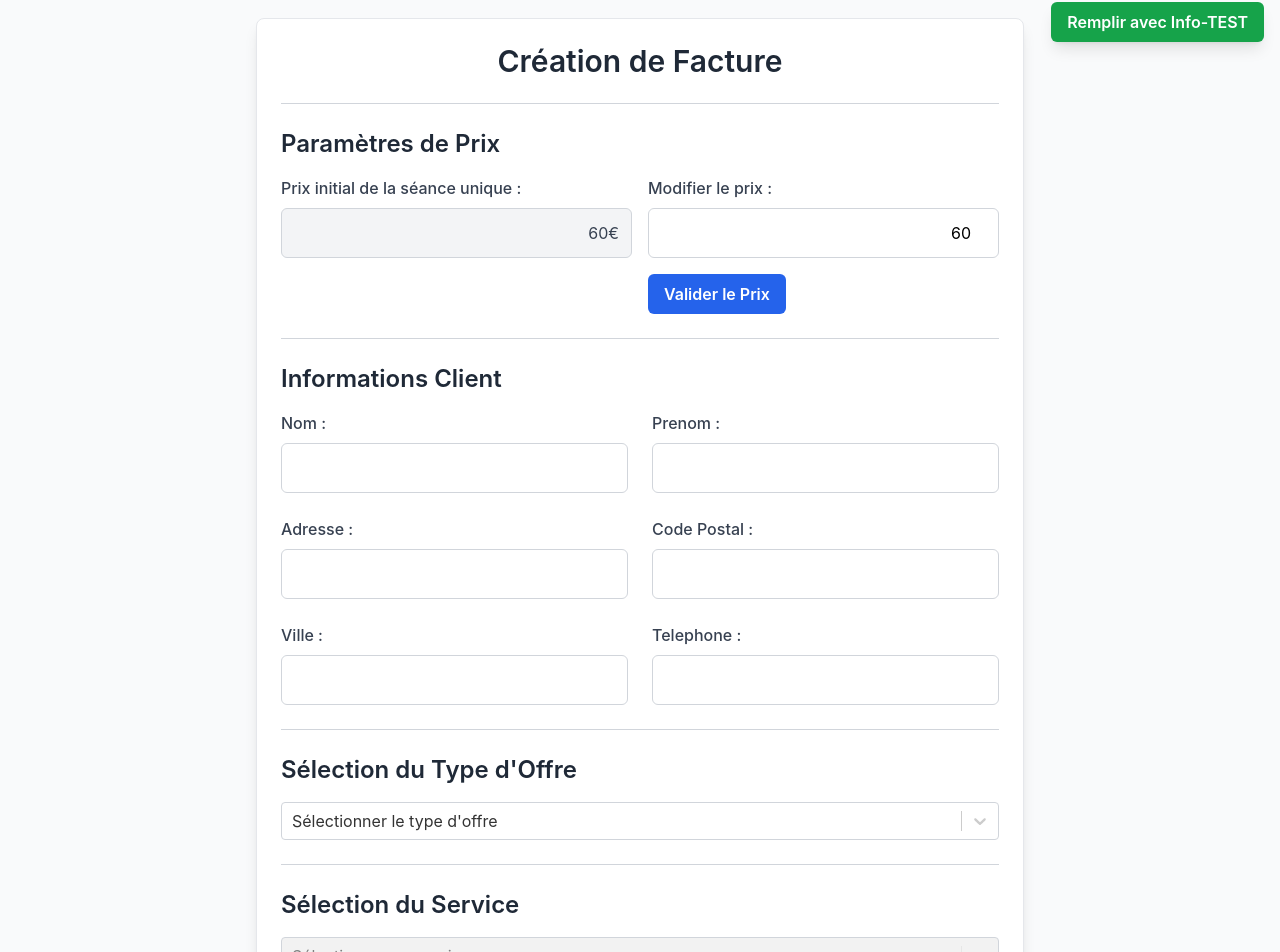
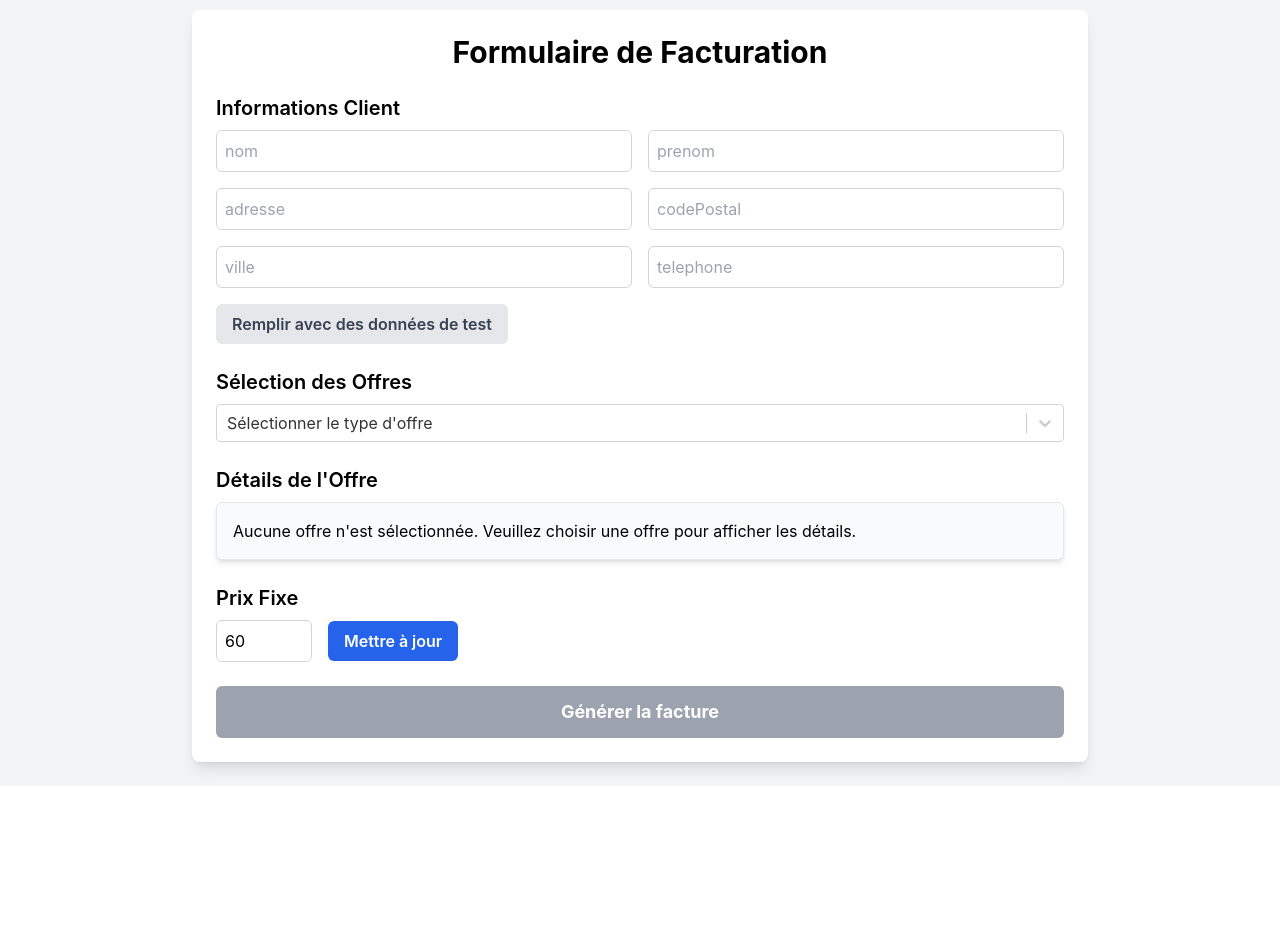
Before and after one commit to MSX-R/InvoiceLiveGeneratorPDF, a React (Create React App) app: page / in a window 1280 px wide. Shown: the part 14-966 px from the top of the page. After the commit the page ends 800 px from the top, so only its background shows below. Built offline with nearby package versions, Linux system fonts and the light colour scheme; what @react-pdf/renderer would draw is missing.

Commit message:
ajout d'un bouton remplir de donnes tests + ajout offre et retour details offre

```diff
--- a/src/Components/InvoiceForm2.js
+++ b/src/Components/InvoiceForm2.js
@@ -3,8 +3,6 @@ import { MdDelete } from "react-icons/md";
 import { Dialog } from "@headlessui/react";
 import Select from "react-select";
 import { IoMdInformationCircleOutline } from "react-icons/io";
-
-// Exemple d'informations de l'entreprise (en réalité, ce serait probablement chargé depuis un fichier JSON ou API)
 
 function InvoiceForm2({ onGenerateInvoice }) {
   const [prixFixe, setPrixFixe] = useState(60);
@@ -29,17 +27,22 @@ function InvoiceForm2({ onGenerateInvoice }) {
   const initialServices = [
     { id: 1, name: "Séance d'essai", quantity: 1, prix: 0, prixTotal: 0, type: "unit", percentage: 0 },
     { id: 2, name: "Séance unique", quantity: 1, prix: prixFixe, prixTotal: prixFixe, type: "unit", percentage: 0 },
-    // ! A REGLER SI Seance d'essai , la seance d'essai peut affecter le prix si a 0
     { id: 11, name: "Pack-5", quantity: 5, prix: prixFixe * 0.95, prixTotal: prixFixe * 0.95 * 5, type: "pack", percentage: 0.05 },
     { id: 12, name: "Pack-10", quantity: 10, prix: prixFixe * 0.9, prixTotal: prixFixe * 0.9 * 10, type: "pack", percentage: 0.1 },
     { id: 13, name: "Pack-20", quantity: 20, prix: prixFixe * 0.875, prixTotal: prixFixe * 0.875 * 20, type: "pack", percentage: 0.125 },
-
     { id: 21, name: "2 séances/semaine", quantity: 24, prix: prixFixe * 0.875, prixTotal: prixFixe * 0.875 * 24, type: "12weeks", percentage: 0.125 },
     { id: 22, name: "3 séances/semaine", quantity: 36, prix: prixFixe * 0.8, prixTotal: prixFixe * 0.8 * 36, type: "12weeks", percentage: 0.2 },
     { id: 23, name: "4 séances/semaine", quantity: 48, prix: prixFixe * 0.75, prixTotal: prixFixe * 0.75 * 48, type: "12weeks", percentage: 0.25 },
     { id: 24, name: "5 séances/semaine", quantity: 60, prix: prixFixe * 0.75, prixTotal: prixFixe * 0.75 * 60, type: "12weeks", percentage: 0.25 },
+    // Nouveaux tarifs type entraînement à la semaine
+    { id: 31, name: "1 séance/semaine", quantity: 1, prix: prixFixe, prixTotal: prixFixe * 1, type: "weeklyTraining", percentage: 0 },
+    { id: 32, name: "2 séances/semaine", quantity: 2, prix: prixFixe - 2.5, prixTotal: (prixFixe - 2.5) * 2, type: "weeklyTraining", percentage: 0 },
+    { id: 33, name: "3 séances/semaine", quantity: 3, prix: prixFixe - 5, prixTotal: (prixFixe - 5) * 3, type: "weeklyTraining", percentage: 0 },
+    { id: 34, name: "4 séances/semaine", quantity: 4, prix: prixFixe - 7.5, prixTotal: (prixFixe - 7.5) * 4, type: "weeklyTraining", percentage: 0 },
+    { id: 35, name: "5 séances/semaine", quantity: 5, prix: prixFixe - 10, prixTotal: (prixFixe - 10) * 5, type: "weeklyTraining", percentage: 0 },
   ];
 
+  // Calcule les nouveaux prix et prix totaux des services en fonction de `nouveauPrixFixe`
   // Calcule les nouveaux prix et prix totaux des services en fonction de `nouveauPrixFixe`
   useEffect(() => {
     const updatedServices = initialServices.map((service) => {
@@ -61,6 +64,12 @@ function InvoiceForm2({ onGenerateInvoice }) {
           prix: nouveauPrixFixe * (1 - service.percentage),
           prixTotal: nouveauPrixFixe * (1 - service.percentage) * service.quantity,
         };
+      } else if (service.type === "weeklyTraining") {
+        return {
+          ...service,
+          prix: nouveauPrixFixe * (1 - service.percentage), // Ajuste le prix selon `nouveauPrixFixe`
+          prixTotal: nouveauPrixFixe * (1 - service.percentage) * service.quantity, // Ajuste le prix total selon `nouveauPrixFixe`
+        };
       }
       return service;
     });
@@ -81,11 +90,10 @@ function InvoiceForm2({ onGenerateInvoice }) {
     { value: "unit", label: "OFFRE UNITAIRE" },
     { value: "pack", label: "OFFRE PACK" },
     { value: "12weeks", label: "OFFRE 12 SEMAINES" },
+    { value: "weeklyTraining", label: "ENTRAINEMENT À LA SEMAINE" }, // Ajout de l'option pour les entraînements à la semaine
   ];
 
-  const getServiceOptions = (type) => {
-    return initialServices.filter((service) => service.type === type);
-  };
+  const getServiceOptions = (type) => initialServices.filter((service) => service.type === type);
 
   const customStyles = {
     option: (provided, state) => ({
@@ -105,7 +113,11 @@ function InvoiceForm2({ onGenerateInvoice }) {
     setIsFormComplete(allFieldsFilled);
   }, [clientInfo, items]);
 
-  const handlePrixFixeChange = (event) => setNouveauPrixFixe(Number(event.target.value));
+  const handlePrixFixeChange = (event) => {
+    const value = event.target.value;
+    // Si la valeur est vide, mets à jour l'état avec une chaîne vide
+    setNouveauPrixFixe(value === "" ? "" : Number(value));
+  };
 
   const handlePrixFixeValidation = () => {
     if (nouveauPrixFixe > 0) {
@@ -143,168 +155,126 @@ function InvoiceForm2({ onGenerateInvoice }) {
     });
   };
 
-  const clearClientField = (key) => {
-    setClientInfo((prev) => ({ ...prev, [key]: "" }));
+  const clearClientField = (field) => {
+    setClientInfo((prev) => ({ ...prev, [field]: "" }));
   };
+
   const handleSubmit = (event) => {
     event.preventDefault();
-    setLoading(true);
-
-    // Simuler une opération de génération de facture
-    setTimeout(() => {
-      setLoading(false);
-      setShowModal(true);
-    }, 1000);
+    if (!isFormComplete) {
+      setFormError("Tous les champs doivent être remplis et un service doit être sélectionné.");
+      return;
+    }
+    setFormError("");
+    setShowModal(true);
   };
 
-  const confirmGeneration = () => {
+  const cancelGeneration = () => {
     setShowModal(false);
-    onGenerateInvoice(clientInfo, items);
   };
 
-  const cancelGeneration = () => setShowModal(false);
+  const confirmGeneration = async () => {
+    setLoading(true);
+    try {
+      await onGenerateInvoice(clientInfo, items);
+    } catch (error) {
+      console.error("Erreur lors de la génération de la facture:", error);
+    } finally {
+      setLoading(false);
+      setShowModal(false);
+    }
+  };
 
   return (
-    <div className="min-h-screen bg-gray-50 py-8 flex items-center justify-center">
-      <button type="button" onClick={fillDefaultClientInfo} className="fixed top-4 right-4 bg-green-600 text-white font-semibold py-2 px-4 rounded-md shadow-lg">
-        Remplir avec Info-TEST
-      </button>
-
-      <div className="max-w-3xl w-full bg-white rounded-lg shadow-lg p-6 border border-gray-200">
-        <h2 className="text-3xl font-semibold text-gray-800 mb-6 text-center">Création de Facture</h2>
-
-        <form onSubmit={handleSubmit} className="space-y-6">
-          <section className="border-t border-gray-300 pt-6">
-            <h3 className="text-2xl font-semibold text-gray-800 mb-4">Paramètres de Prix</h3>
-            <div className="flex flex-col md:flex-row md:space-x-4 mb-6">
-              <div className="flex-1 mb-4 md:mb-0">
-                <label className="text-gray-700 font-medium mb-2 block">Prix initial de la séance unique :</label>
-                <input type="text" value={`${prixFixe}€`} disabled className="bg-gray-100 text-gray-700 border border-gray-300 rounded-md p-3 w-full text-right" />
-              </div>
-              <div className="flex-1">
-                <label className="text-gray-700 font-medium mb-2 block">Modifier le prix :</label>
-                <input type="number" value={nouveauPrixFixe} onChange={handlePrixFixeChange} onKeyPress={handleKeyPress} className="border border-gray-300 rounded-md p-3 w-full text-right" />
-                {prixInputError && <p className="text-red-500 text-sm mt-2">Le prix doit être un nombre positif.</p>}
-                <button type="button" onClick={handlePrixFixeValidation} className="bg-blue-600 text-white font-semibold py-2 px-4 rounded-md mt-4">
-                  Valider le Prix
-                </button>
-              </div>
-            </div>
-          </section>
-
-          <section className="border-t border-gray-300 pt-6">
-            <h3 className="text-2xl font-semibold text-gray-800 mb-4">Informations Client</h3>
-            <div className="grid grid-cols-1 md:grid-cols-2 gap-6 mb-6">
-              {Object.keys(clientInfo).map((key) => (
-                <div key={key} className="relative">
-                  <label className="text-gray-700 font-medium mb-2 block capitalize">{key.replace(/([A-Z])/g, " $1").toLowerCase()} :</label>
-                  <input type="text" value={clientInfo[key]} onChange={(e) => handleChangeClientInfo(key, e.target.value)} className="border border-gray-300 rounded-md p-3 w-full" />
-                  {clientInfo[key] && (
-                    <button type="button" onClick={() => clearClientField(key)} className="absolute top-1 right-2 text-gray-500">
-                      <MdDelete />
-                    </button>
-                  )}
+    <div className="min-h-screen bg-gray-100 p-6">
+      <div className="max-w-4xl mx-auto bg-white p-6 rounded-lg shadow-lg">
+        <h1 className="text-3xl font-bold text-center mb-6">Formulaire de Facturation</h1>
+        <form onSubmit={handleSubmit}>
+          {/* Section Informations Client */}
+          <div className="mb-6">
+            <h2 className="text-xl font-semibold mb-2">Informations Client</h2>
+            <div className="grid grid-cols-1 md:grid-cols-2 gap-4">
+              {["nom", "prenom", "adresse", "codePostal", "ville", "telephone"].map((field) => (
+                <div key={field} className="relative">
+                  <input type="text" placeholder={field} value={clientInfo[field]} onChange={(e) => handleChangeClientInfo(field, e.target.value)} className="w-full p-2 border border-gray-300 rounded-md" required />
+                  {clientInfo[field] && <MdDelete className="absolute top-2 right-2 text-red-500 cursor-pointer" onClick={() => clearClientField(field)} />}
                 </div>
               ))}
             </div>
-          </section>
-
-          <section className="border-t border-gray-300 pt-6">
-            <h3 className="text-2xl font-semibold text-gray-800 mb-4">Sélection du Type d'Offre</h3>
-            <Select options={offerOptions} onChange={handleOfferChange} value={offerOptions.find((option) => option.value === selectedTypeOffre)} placeholder="Sélectionner le type d'offre" styles={customStyles} />
-          </section>
-
-          <section className="border-t border-gray-300 pt-6">
-            <h3 className="text-2xl font-semibold text-gray-800 mb-4">Sélection du Service</h3>
-            <div className="space-y-4">
-              <Select options={getServiceOptions(selectedTypeOffre).map((service) => ({ value: service.id, label: service.name }))} value={items[0].service ? { value: items[0].service.id, label: items[0].service.name } : null} onChange={(selectedOption) => handleItemChange(0, selectedOption)} placeholder="Sélectionner un service" isDisabled={!selectedTypeOffre} styles={customStyles} className="mb-4" />
-            </div>
-          </section>
-
-          <section className="border-t border-gray-300 pt-6">
-            <h3 className="text-2xl font-semibold text-gray-800 mb-4">Détails du Service Sélectionné</h3>
-            <div className="border border-gray-300 rounded-md p-4">
-              <h4 className="text-l text-gray-800 text-center">{items[0].service ? <span className="font-semibold text-xl">{items[0].service.name.toUpperCase()}</span> : "Aucun service sélectionné"}</h4>
-
-              {items[0].service && (
-                <>
-                  <hr className="border-gray-300 my-4" />
-
-                  <div className="flex justify-between mb-2">
-                    <p className="text-gray-700">Type d'offre:</p>
-                    <p className="text-gray-700 font-bold">{offerOptions.find((option) => option.value === selectedTypeOffre)?.label}</p>
-                  </div>
-                  <div className="flex justify-between mb-2">
-                    <p className="text-gray-700">Votre offre:</p>
-                    <p className="text-gray-700 font-bold">{items[0].service.name}</p>
-                  </div>
-                  <div className="flex justify-between mb-2">
-                    <p className="text-gray-700">Quantité:</p>
-                    <p className="text-gray-700 font-bold">
-                      {items[0].service.quantity} séance{items[0].service.quantity > 1 ? "s" : ""}
-                    </p>
-                  </div>
-                  <div className="flex justify-between mb-2">
-                    <p className="text-gray-700">Tarif:</p>
-                    <p className="text-gray-700 font-bold">
-                      {items[0].service.prix}€<span className="text-sm font-semibold">/séance</span>
-                    </p>
-                  </div>
-                  {/* CETTE PARTIE NE DOIT S'afficher que si le type d'offre selectionné est differente de unit */}
-                  {items[0].service.type !== "unit" ? (
-                    <div className="flex justify-between mb-2">
-                      <p className="text-blue-700 text-xs flex items-center">
-                        <IoMdInformationCircleOutline className="mr-1" /> Remise sur tarif initial ( {prixFixe}€ )
-                      </p>
-                      <p className="text-gray-700 font-semibold text-xs">- {items[0].service.percentage * 100}%</p>
-                    </div>
-                  ) : null}
-
-                  {/*  */}
-                  {items[0].service.type === "12weeks" ? (
-                    <>
-                      <hr className="border-gray-300 my-4" />
-                      <div className="flex justify-between mb-2">
-                        <p className="text-gray-700">Mensualité:</p>
-                        <p className="text-gray-700 font-bold">
-                          {items[0].service.prixTotal / 3}€<span className="text-sm font-semibold">/mois</span>
-                        </p>
-                      </div>
-                    </>
-                  ) : null}
-                  <hr className="border-gray-300 my-4" />
-                  <div className="flex justify-between">
-                    <p className="text-gray-700">Prix total TTC :</p>
-                    <p className="text-gray-700 text-xl font-bold">{items[0].service.prixTotal}€</p>
-                  </div>
-                </>
-              )}
-            </div>
-          </section>
-
-          <div className="flex justify-between items-center border-t border-gray-300 pt-6 mt-6">
-            {formError && <p className="text-red-500">{formError}</p>}
-            <button type="submit" disabled={!isFormComplete} className={`bg-blue-600 text-white font-semibold py-2 px-4 rounded-md ${!isFormComplete && "opacity-50 cursor-not-allowed"}`}>
-              {loading ? "Génération en cours..." : "Générer une Facture"}
+            <button type="button" onClick={fillDefaultClientInfo} className="mt-4 bg-gray-200 text-gray-700 font-semibold py-2 px-4 rounded-md">
+              Remplir avec des données de test
             </button>
           </div>
+
+          {/* Section Sélection des Offres */}
+          <div className="mb-6">
+            <h2 className="text-xl font-semibold mb-2">Sélection des Offres</h2>
+            <Select options={offerOptions} value={offerOptions.find((option) => option.value === selectedTypeOffre)} onChange={handleOfferChange} styles={customStyles} />
+            {selectedTypeOffre && <Select options={getServiceOptions(selectedTypeOffre).map((service) => ({ value: service.id, label: service.name }))} value={items[0].service ? { value: items[0].service.id, label: items[0].service.name } : null} onChange={(selectedOption) => handleItemChange(0, selectedOption)} styles={customStyles} />}
+          </div>
+
+          {/* Section Détails de l'Offre */}
+          {items[0].service ? (
+            <div className="mb-6">
+              <h2 className="text-xl font-semibold mb-2">Détails de l'Offre</h2>
+              <div className="border p-4 rounded-md shadow-md bg-gray-50">
+                <p>
+                  <strong>Nom :</strong> {items[0].service.name}
+                </p>
+                <p>
+                  <strong>Quantité :</strong> {items[0].service.quantity}
+                </p>
+                <p>
+                  <strong>Prix Unitaire :</strong> {items[0].service.prix} €
+                </p>
+                <p>
+                  <strong>Prix Total :</strong> {items[0].service.prixTotal} €
+                </p>
+                <IoMdInformationCircleOutline className="text-gray-500 mt-2" />
+              </div>
+            </div>
+          ) : (
+            <div className="mb-6">
+              <h2 className="text-xl font-semibold mb-2">Détails de l'Offre</h2>
+              <div className="border p-4 rounded-md shadow-md bg-gray-50">
+                <p>Aucune offre n'est sélectionnée. Veuillez choisir une offre pour afficher les détails.</p>
+              </div>
+            </div>
+          )}
+
+          {/* Section Prix Fixe */}
+          <div className="mb-6">
+            <h2 className="text-xl font-semibold mb-2">Prix Fixe</h2>
+            <div className="flex items-center space-x-4">
+              <input type="number" value={nouveauPrixFixe === "" ? "" : nouveauPrixFixe} onChange={handlePrixFixeChange} onKeyDown={handleKeyPress} className="w-24 p-2 border border-gray-300 rounded-md" />{" "}
+              <button type="button" onClick={handlePrixFixeValidation} className="bg-blue-600 text-white font-semibold py-2 px-4 rounded-md">
+                Mettre à jour
+              </button>
+              {prixInputError && <p className="text-red-500">Le prix doit être supérieur à 0.</p>}
+            </div>
+          </div>
+
+          {/* Bouton de Soumission */}
+          <button type="submit" className={`w-full py-3 text-lg font-bold text-white rounded-md ${isFormComplete ? "bg-green-600" : "bg-gray-400 cursor-not-allowed"}`} disabled={!isFormComplete || loading}>
+            {loading ? "Génération en cours..." : "Générer la facture"}
+          </button>
         </form>
+
+        {/* Modal de Confirmation */}
+        <Dialog open={showModal} onClose={() => setShowModal(false)} className="fixed inset-0 flex items-center justify-center z-50">
+          <div className="bg-white p-6 rounded-lg shadow-lg w-96">
+            <Dialog.Title className="text-xl font-bold mb-4">Confirmer la Génération de la Facture</Dialog.Title>
+            <div className="flex justify-end space-x-4">
+              <button onClick={cancelGeneration} className="py-2 px-4 bg-gray-500 text-white font-semibold rounded-md">
+                Annuler
+              </button>
+              <button onClick={confirmGeneration} className="py-2 px-4 bg-green-600 text-white font-semibold rounded-md">
+                Confirmer
+              </button>
+            </div>
+          </div>
+        </Dialog>
       </div>
-
-      <Dialog open={showModal} onClose={() => setShowModal(false)} className="fixed inset-0 flex items-center justify-center z-50">
-        <Dialog.Panel className="bg-white rounded-lg shadow-lg p-6 max-w-lg mx-4">
-          <h3 className="text-xl font-semibold mb-4">Confirmation</h3>
-          <p>Êtes-vous sûr de vouloir générer la facture avec les informations suivantes ?</p>
-          <div className="mt-4 flex justify-end space-x-4">
-            <button onClick={cancelGeneration} className="bg-gray-600 text-white font-semibold py-2 px-4 rounded-md">
-              Annuler
-            </button>
-            <button onClick={confirmGeneration} className="bg-blue-600 text-white font-semibold py-2 px-4 rounded-md">
-              Confirmer
-            </button>
-          </div>
-        </Dialog.Panel>
-      </Dialog>
     </div>
   );
 }
```
